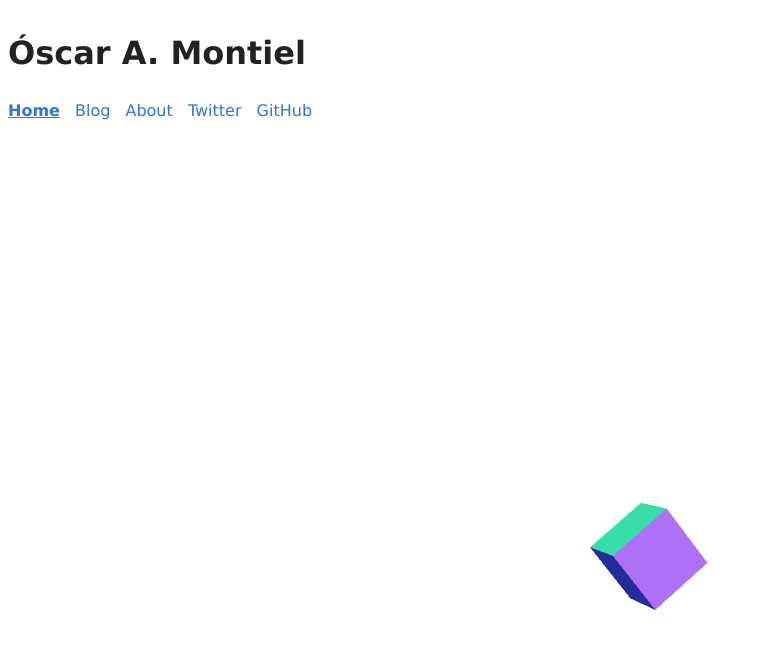
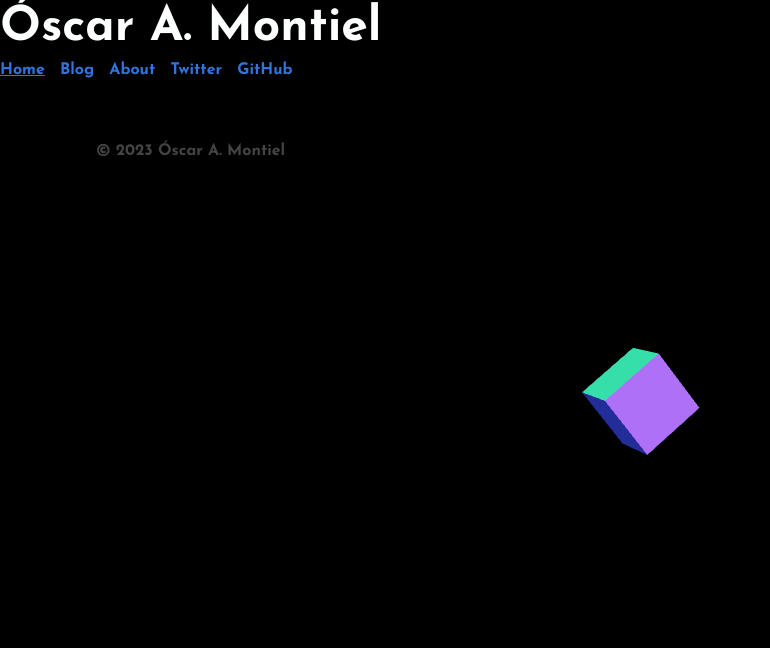
Before and after one commit to animanoir/Animanoir.xyz-2024, an Astro site: page / in a window 1280 px wide. Shown: the whole page, without its empty margins (0-770 px from the left). Built offline with nearby package versions, Linux system fonts and the light colour scheme; Astro itself is replaced by a stand-in of ours.

Commit message:
Made the 3D canvas fill the whole screen

```diff
--- a/src/components/Header.astro
+++ b/src/components/Header.astro
@@ -4,7 +4,7 @@
 ---
 
 <header>
-  <h1>
+  <h1 id="mainName">
     {SITE_TITLE}
   </h1>
   <nav>
--- /dev/null
+++ b/src/components/fiberCanvas.jsx
@@ -0,0 +1,20 @@
+import { Canvas } from "@react-three/fiber";
+import { OrbitControls } from "@react-three/drei";
+import { Scene } from "./Scene";
+import "../styles/fiberCanvas.css";
+
+export const FiberContainer = () => {
+  return (
+    <div id="fiberCanvas">
+      <Canvas
+        style={{ backgroundColor: "black" }}
+        camera={{ position: [14.4666, 2.0365, 5.556165], fov: 40 }}
+      >
+        <Scene />
+        <OrbitControls minDistance={1} maxDistance={200} />
+      </Canvas>
+    </div>
+  );
+};
+
+export default FiberContainer;
--- a/src/components/threeSetup.jsx
+++ /dev/null
@@ -1,14 +0,0 @@
-import { Canvas } from "@react-three/fiber";
-import { OrbitControls } from "@react-three/drei";
-import { Scene } from "./Scene";
-
-export const FiberContainer = () => {
-  return (
-    <Canvas camera={{ position: [14.4666, 2.0365, 5.556165], fov: 40 }} shadows>
-      <Scene />
-      <OrbitControls minDistance={1} maxDistance={200} />
-    </Canvas>
-  );
-};
-
-export default FiberContainer;
--- a/src/consts.ts
+++ b/src/consts.ts
@@ -4,3 +4,4 @@
 export const SITE_TITLE = "Óscar A. Montiel";
 export const SITE_DESCRIPTION = "Creative Software Engineer";
 export const TWITTER_PROFILE = "https://twitter.com/geosminu";
+export const GITHUB_PROFILE = "https://github.com/animanoir";
--- a/src/layouts/MainLayout.astro
+++ b/src/layouts/MainLayout.astro
@@ -3,7 +3,7 @@
 import Header from "../components/Header.astro";
 import Footer from "../components/Footer.astro";
 import { SITE_TITLE, SITE_DESCRIPTION } from "../consts";
-import FiberContainer from "../components/threeSetup.jsx";
+import FiberContainer from "../components/fiberCanvas.jsx";
 ---
 
 <!DOCTYPE html>
@@ -12,9 +12,10 @@
     <BaseHead title={SITE_TITLE} description={SITE_DESCRIPTION} />
   </head>
   <body>
-    <Header title={SITE_TITLE} />
     <FiberContainer client:load />
-    <p>hola</p>
-    <Footer />
+    <div id="mainFrame">
+      <Header title={SITE_TITLE} />
+      <Footer />
+    </div>
   </body>
 </html>
--- /dev/null
+++ b/src/styles/fiberCanvas.css
@@ -0,0 +1,9 @@
+#fiberCanvas {
+  display: fixed;
+  position: absolute;
+  top: 0;
+  left: 0;
+  width: 100%;
+  height: 100%;
+  overflow: hidden;
+}
--- a/src/styles/global.css
+++ b/src/styles/global.css
@@ -3,27 +3,30 @@
   https://github.com/HermanMartinus/bearblog/blob/297026a877bc2ab2b3bdfbd6b9f7961c350917dd/templates/styles/blog/default.css
   License MIT: https://github.com/HermanMartinus/bearblog/blob/master/LICENSE.md
  */
+@import url("https://fonts.googleapis.com/css2?family=Josefin+Sans:wght@700&family=Open+Sans:ital,wght@0,400;0,700;1,400&display=swap");
+
+#mainFrame {
+  position: fixed;
+}
+
+#mainName {
+  font-size: 3rem;
+  font-weight: 700;
+  margin: 0;
+  padding: 0;
+  line-height: 1.2;
+}
 
 html,
-body,
-#root {
-  font-family: Verdana, sans-serif;
-  /* margin: auto; */
-  /* padding: 20px; */
-  /* max-width: 65ch; */
+body {
+  font-family: "Josefin Sans", sans-serif;
   text-align: left;
-  background-color: #fff;
+  background-color: #000;
   word-wrap: break-word;
   overflow-wrap: break-word;
   line-height: 1.5;
   color: #444;
-
-  position: fixed;
-  top: 0;
-  left: 0;
-  width: 100%;
-  height: 100%;
-  /* overflow: hidden; */
+  margin: 0;
 }
 h1,
 h2,
@@ -33,7 +36,7 @@
 h6,
 strong,
 b {
-  color: #222;
+  color: #fdfefe;
 }
 a {
   color: #3273dc;
```
